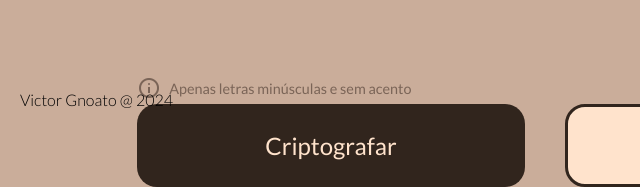
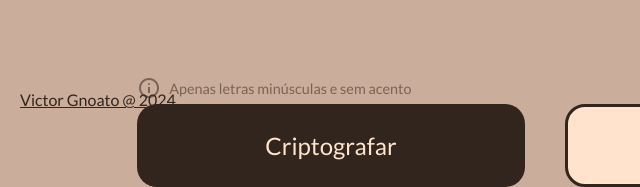
Before and after one commit to gnoatx/oracle-one-desafio-1, a plain HTML site: page index.html in a window 1280 px wide. Shown: the part 671-858 px from the top of the page, 0-640 px from the left. Drawn offline with Linux system fonts and the light colour scheme; a web font is replaced by a local one.

Commit message:
Adicionar âncora crédito

```diff
--- a/css/styles.css
+++ b/css/styles.css
@@ -136,3 +136,8 @@ footer {
     bottom: 0px;
     padding: 20px;
 }
+
+footer a {
+    color: var(--highlight);
+    text-decoration: underline;
+}
--- a/index.html
+++ b/index.html
@@ -38,7 +38,7 @@
     </section>
   </div>
   <footer class="light">
-    Victor Gnoato @ 2024
+    <a href="https://www.linkedin.com/in/victor-gnoato-a88803268">Victor Gnoato @ 2024</a>
   </footer>
 </body>
 </html>
```
